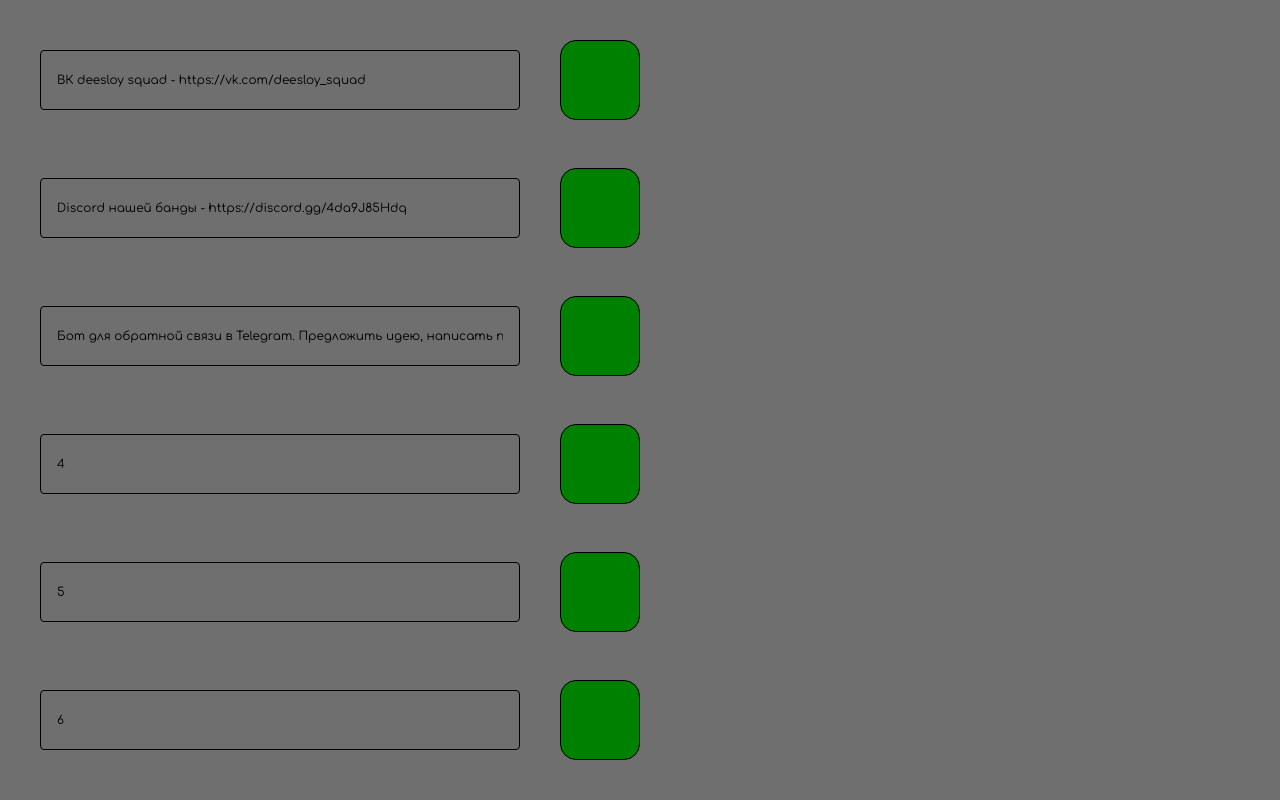
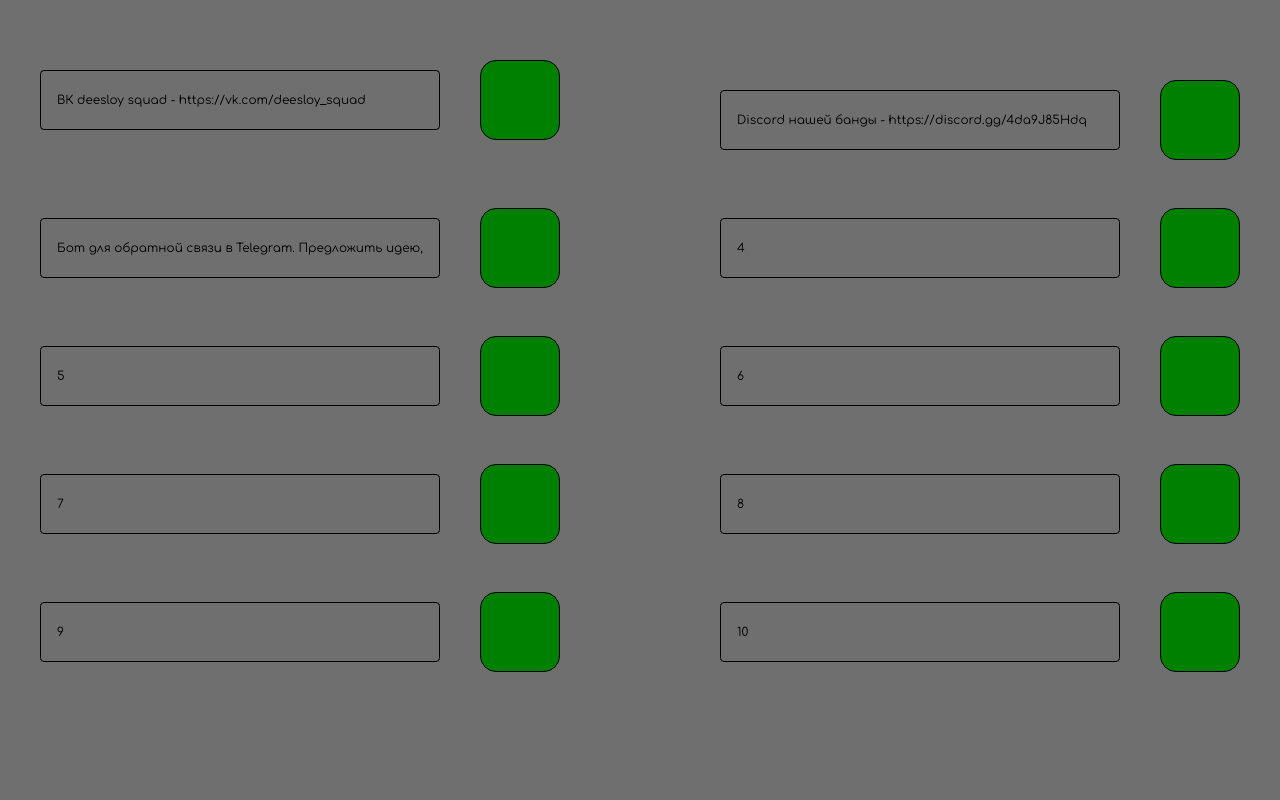
Before and after one commit to S3N1OR/pin, a plain HTML site: page index.html in a window 1280 px wide. Shown: the top 800 px of the page. Drawn offline with Linux system fonts and the light colour scheme.

Commit message:
Update main.css

```diff
--- a/main.css
+++ b/main.css
@@ -20,7 +20,7 @@ body{
 }
 .input{
     border: 0.1vmin solid #000;
-    width: 60vmin;
+    width: 50vmin;
     height: 7.5vmin;
     border-radius: 0.5vmin;
     padding: 2vmin;
```
